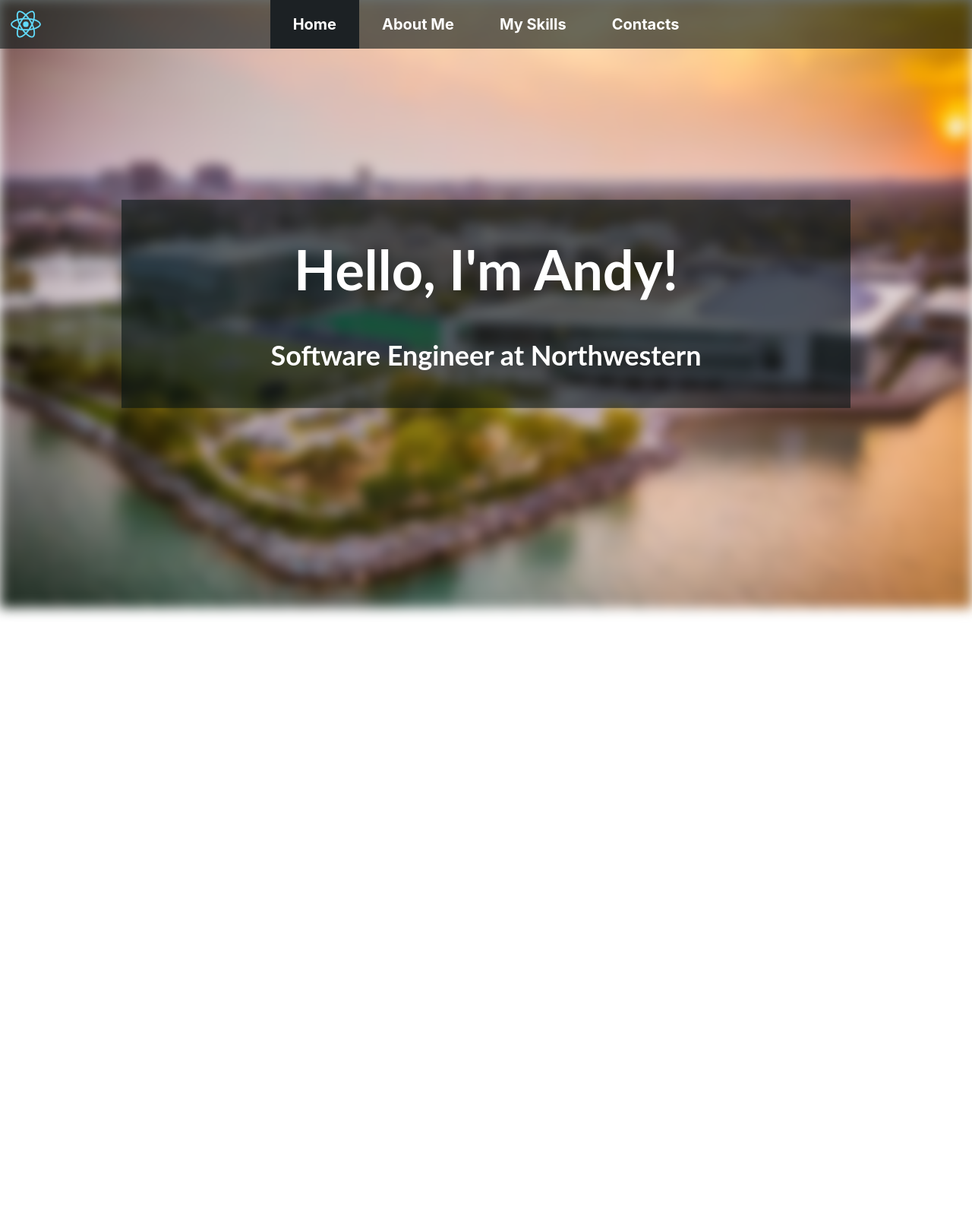
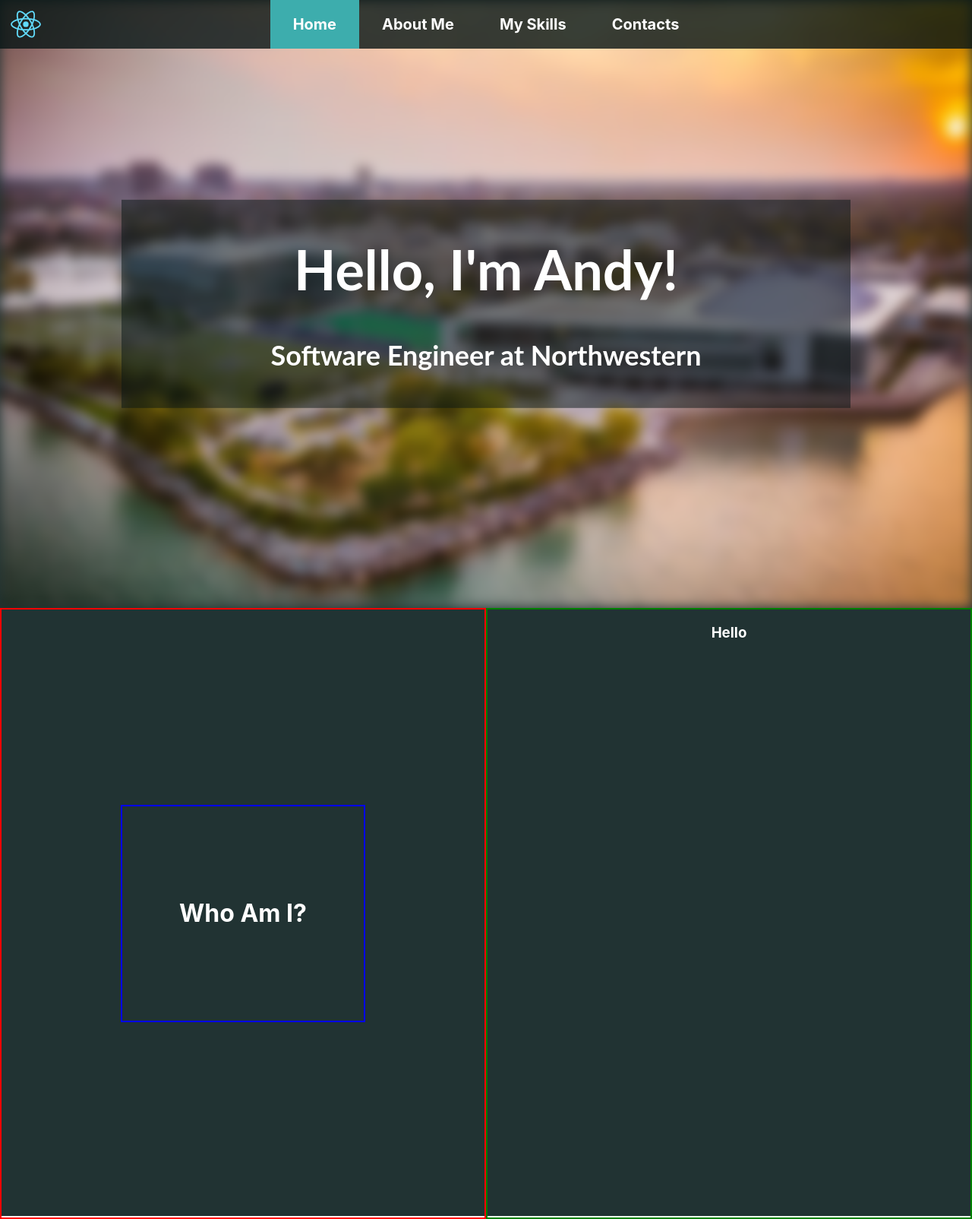
Before and after one commit to Andy-V12345/Personal-Website, a React (Create React App) app in the folder andy-website/: page / in a window 1280 px wide. Shown: the whole page at 76% size. Before the commit the page ends 800 px from the top, so only its background shows below. Built offline with nearby package versions, Linux system fonts and the light colour scheme.

Commit message:
finished v1 of home page

```diff
--- a/andy-website/src/App.css
+++ b/andy-website/src/App.css
@@ -1,24 +1,15 @@
 .App {
   text-align: center;
+  background-color: #213333;
 }
 
-.App-header {
-  /* background-color: #1C2124; */
-  min-height: 100vh;
-  display: flex;
-  flex-direction: column;
-  align-items: center;
-  justify-content: center;
-  font-size: calc(20px + 2vmin);
-  color: white;
-  font-family: "Lato", "Montserrat", sans-serif;
+
+.home {
+  width: 100%;
+  height: 100vh;
 }
 
-.App-header h1 {
-  margin: 0px;
-}
-
-.home {
+.home .header {
   position: absolute;
   top: 50%;
   left: 50%;
@@ -30,40 +21,67 @@
   font-family: "Lato", "Montserrat", sans-serif;
   max-height: 50%;
   align-items: center;
-  background: rgba(7, 20, 20, 0.6);
+  background: rgba(7, 20, 20, 0.5);
   margin: 0px;
 }
 
 img.bg {
-  /* Set rules to fill background */
-  min-height: 100%;
-  min-width: 540px;
-
-  /* Set up proportionate scaling */
   width: 100%;
-  height: auto;
-
-  /* Set up positioning */
-  position: fixed;
-  top: 0;
-  left: 0;
-
+  height: 100vh;
   filter: blur(8px);
 }
 
-@media screen and (max-width: 540px) { /* Specific to this particular image */
-  img.bg {
-    left: 50%;
-    margin-left: -540px;   /* 50% */
-  }
+.about {
+  position: relative;
+  display: flex;
+  background-color: #213333;
+  height: 100vh;
+  color: white;
 }
 
+.about .header {
+  margin: auto;
+  position: absolute;
+  width: 50%;
+  text-align: center;
+  border: 2px solid blue;
+  padding: 100px 0;
+  top: 50%;
+  left: 50%;
+  transform: translate(-50%, -50%);
+}
 
-.Navbar {
-  background: rgba(7, 20, 20, 0.6);
+.about .right-container {
+  position: relative;
+  display: table;
+  border: 2px solid green;
+  width: 50%;
+  height: 100vh;
+}
+
+.about .left-container {
+  position: relative;
+  display: table;
+  border: 2px solid red;
+  width: 50%;
+  height: 100vh;
+}
+
+.navbar {
+  background: rgba(7, 20, 20, 0.8);
   overflow: hidden;
-  position: relative;
+  position: fixed;
+  width: 100%;
+  top: 0;
+  left: 0;
+  transition: .3s ease-in-out;
 }
+
+.navbar.fixed {
+  background: rgba(7,20,20);
+  transition: .3s ease-in-out;
+}
+
 
 .links {
   display: inline-block;
@@ -86,12 +104,14 @@ img.bg {
 
 
 .links a.active {
-  background-color: #1C2124;
+  background-color: #3DADAD;
+  transition: .3s ease-in-out;
 }
 
 .links a:hover {
   background-color: #ddd;
   color: black;
+  transition: .3s ease-in-out;
 }
 
 .logo {
--- a/andy-website/src/App.js
+++ b/andy-website/src/App.js
@@ -4,12 +4,26 @@ import Navbar from './Navbar.js';
 function App() {
   return (
     <div className='App'>
-      <img className='bg' src='northwestern-background.jpeg' alt='background' />
+      <div className='home'>
+        <img className='bg' src='northwestern-background.jpeg' alt='background' />
+
+        <div className='header'>
+          <h1>Hello, I'm Andy!</h1>
+          <h4>Software Engineer at Northwestern</h4>
+        </div>
+      </div>
+
+      <div className='about'>
+        <div className='left-container'>
+          <div className='header'>
+            <h1>Who Am I?</h1>
+          </div>
+        </div>
+        <div className='right-container'>
+          <h3>Hello</h3>
+        </div>
+      </div>
       <Navbar />
-      <div className='home' >
-        <h1>Hello, I'm Andy!</h1>
-        <h4>Software Engineer at Northwestern</h4>
-      </div>
     </div>
 
   );
--- a/andy-website/src/Navbar.js
+++ b/andy-website/src/Navbar.js
@@ -10,6 +10,7 @@ function Navbar() {
         {'name': 'Contacts', 'isActive': false}
     ]
     const [actives, setActive] = React.useState(activeStates)
+    const [scrolled, setScrolled] = React.useState(false)
 
     function changeStates(index) {
         for (let i = 0; i < activeStates.length; i++) {
@@ -21,9 +22,20 @@ function Navbar() {
         setActive(activeStates)
     }
 
+    function setFixed() {
+        if (window.scrollY > 425) {
+            setScrolled(true)
+        }
+        else {
+            setScrolled(false)
+        }
+    }
+
+    window.addEventListener("scroll", setFixed)
+
 
     return(
-        <div className='Navbar'>
+        <div className={scrolled ? 'navbar fixed' : 'navbar'}>
             <ul className='links'>
                 {actives.map((active, index) => (
                     <li key={active.name}>
@@ -38,4 +50,5 @@ function Navbar() {
     )
 }
 
+
 export default Navbar;
```
